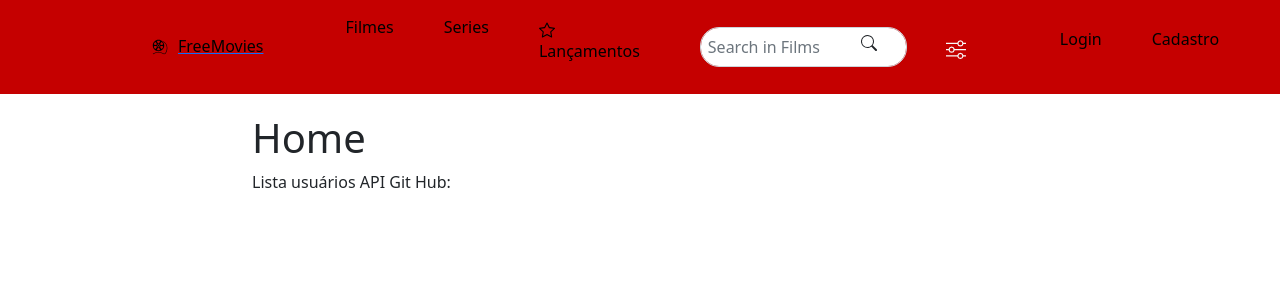
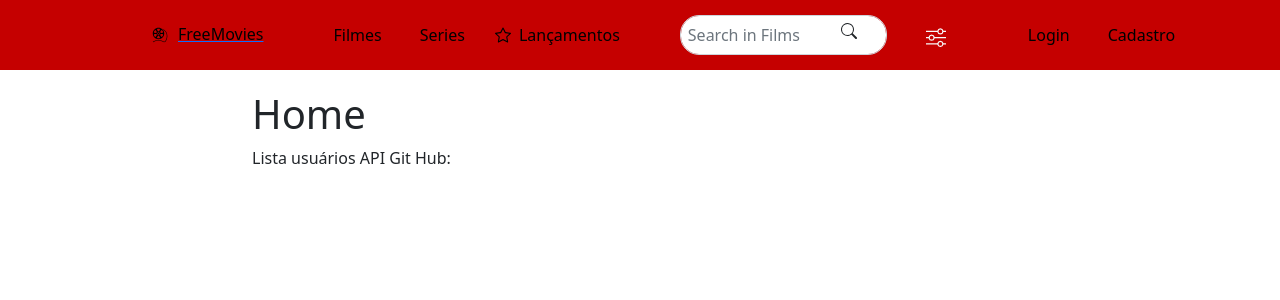
Before and after one commit to MicaLari/projetoweb3-react, a React (Create React App) app: page / in a window 1280 px wide. Shown: the top 300 px of the page. Built offline with nearby package versions, Linux system fonts and the light colour scheme.

Commit message:
Reajuste no css

```diff
--- a/src/components/Header.css
+++ b/src/components/Header.css
@@ -30,22 +30,25 @@
 
 .Header .container nav ul{
     display: flex;
+    margin: 0;
 }
 
 .Header .container nav ul li{
     list-style-type: none;
-    margin: 0 0 0 15px;
+    margin: 0 0 0 30px;
+    display: flex;
+    justify-content: center;
+    align-items: center;
 }
 .Header .container nav ul li a{
     color: #000000;
     text-decoration: none;
-    margin: 0 0 0 35px;
+    margin: 0 0 0 8px;
 }
 
 .Header .container nav ul li .icon-type{
     color: #000000;
     text-decoration: none;
-    margin:0 -37px -2px 35px;
 }
 
 .Header .container .Icon .Button {
```
